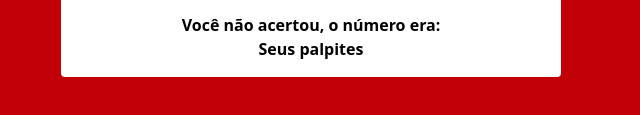
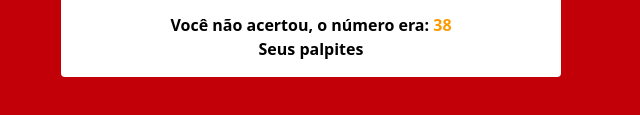
Before and after one commit to joetonjunior/js-adivinha, a plain HTML site: page index.html in a window 1280 px wide. Shown: the part 553-668 px from the top of the page, 329-969 px from the left. Drawn offline with nearby package versions, Linux system fonts and the light colour scheme.

Commit message:
update index.html

```diff
--- a/index.html
+++ b/index.html
@@ -23,7 +23,7 @@
             <button onclick="restart()" class = "bg-red-700 text-white w-100 h-18">Jogar novamente</button>
           </div>
         </div>
-        <h3 id="textofinal" class="font-bold text-center">Você não acertou, o número era: <span id="resultadofinal" class="hidden text-amber-500">38</span></h3>
+        <h3 id="textofinal" class="font-bold text-center">Você não acertou, o número era: <span id="resultadofinal" class="text-amber-500">38</span></h3>
         <h6 class="font-bold text-center">Seus palpites</h6>
         <h2 id="palpites" class="text-center text-lg text-amber-500 font-bold"></h2>
     </div>
```
